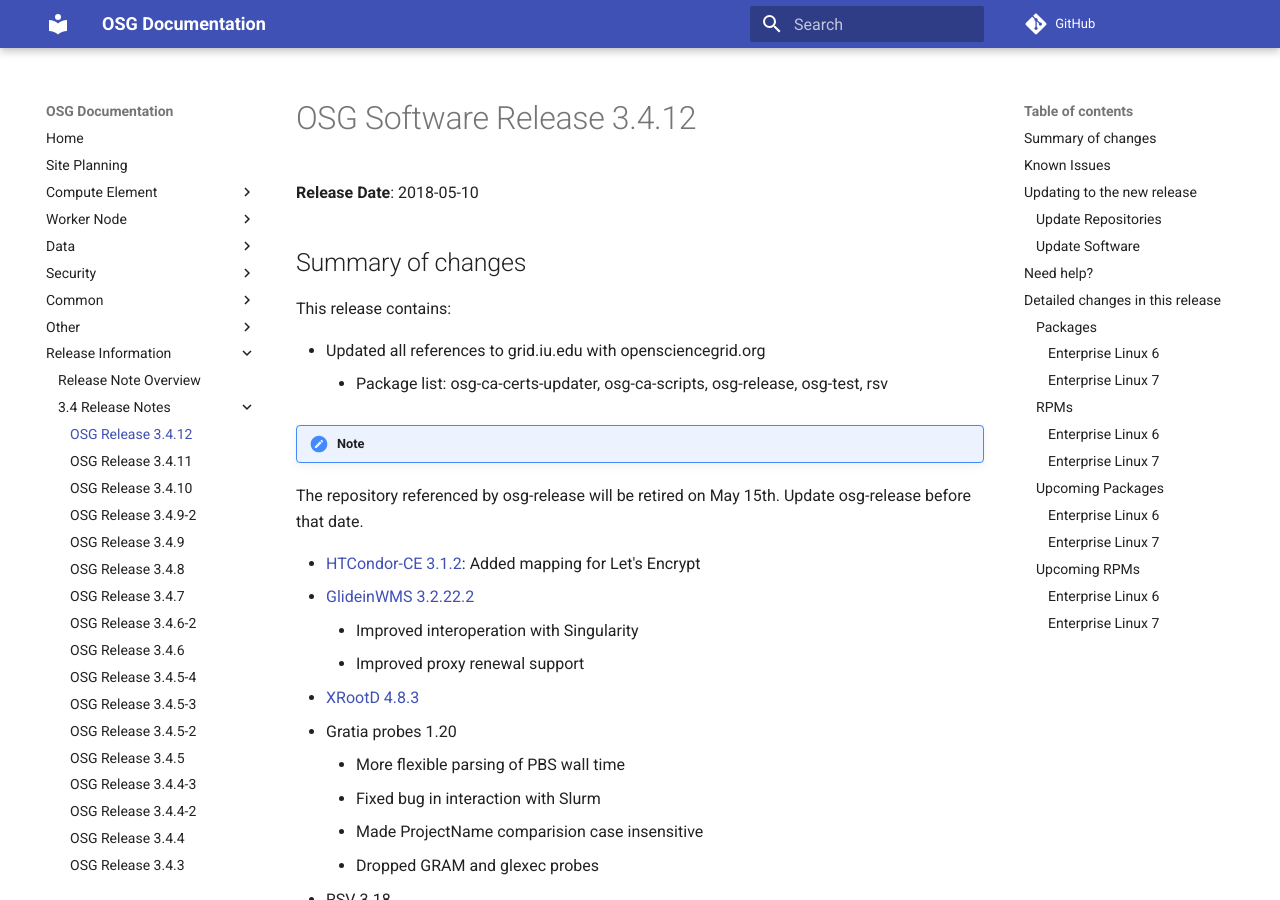
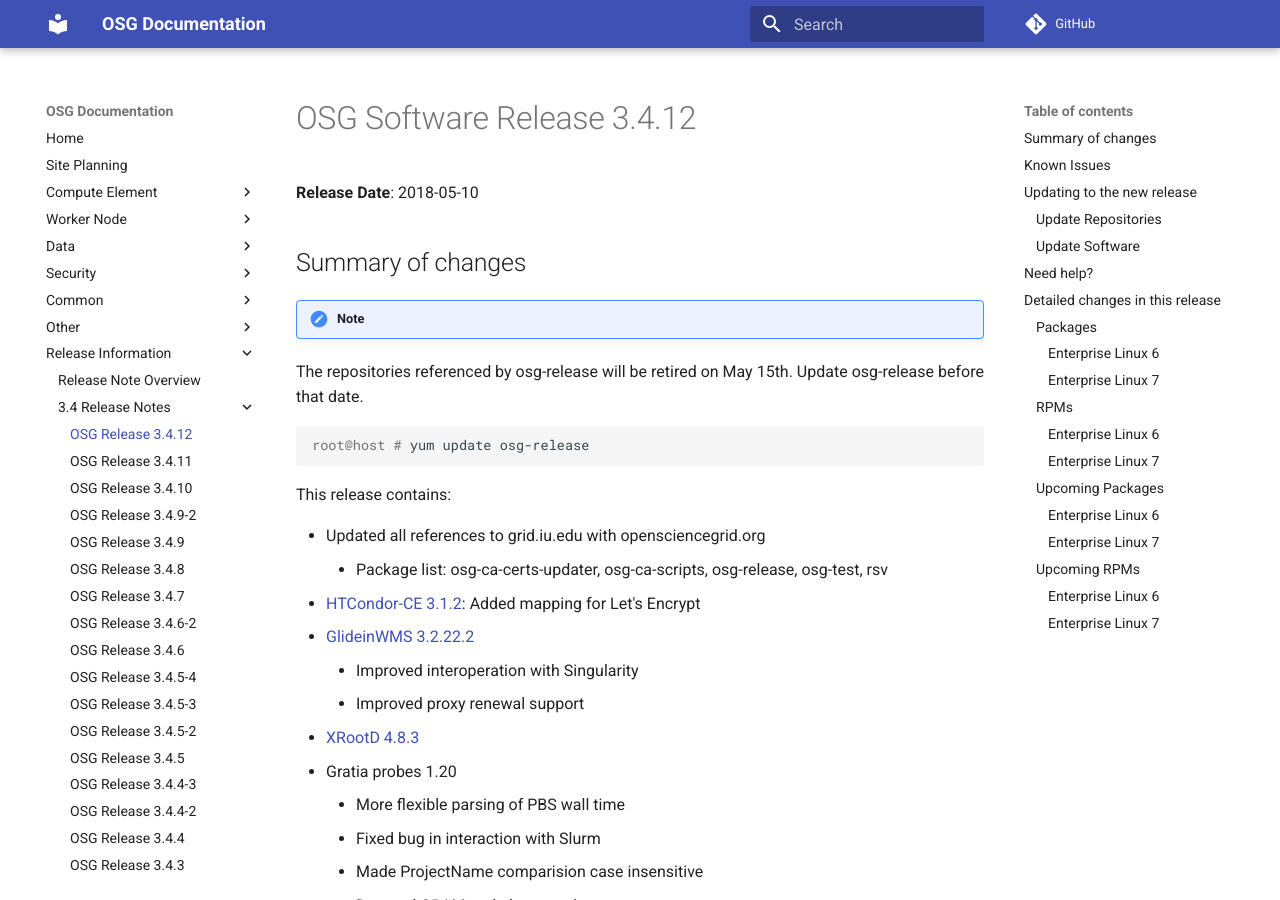
Before and after one commit to osg-htc/docs, an MkDocs documentation site: the page built from docs/release/3.4/release-3-4-12.md, in a window 1280 px wide and 900 px high. Built offline with MkDocs 1.6.1 and Material for MkDocs 9.7.7, drawn with Linux system fonts in a browser that asks for light colours; comment, search, counter and statistics services are not loaded; old or Windows-style settings are respelled for this version of MkDocs.

Commit message:
Add yum update command to for osg-release update

````diff
--- a/docs/release/3.4/release-3-4-12.md
+++ b/docs/release/3.4/release-3-4-12.md
@@ -6,14 +6,17 @@
 Summary of changes
 ------------------
 
+!!! note
+The repositories referenced by osg-release will be retired on May 15th. Update osg-release before that date.
+
+``` console
+root@host # yum update osg-release
+```
+
 This release contains:
 
 -   Updated all references to grid.iu.edu with opensciencegrid.org
     -   Package list: osg-ca-certs-updater, osg-ca-scripts, osg-release, osg-test, rsv
-
-!!! note
-The repository referenced by osg-release will be retired on May 15th. Update osg-release before that date.
-
 -   [HTCondor-CE 3.1.2](https://github.com/opensciencegrid/htcondor-ce/releases/tag/v3.1.2): Added mapping for Let's Encrypt
 -   [GlideinWMS 3.2.22.2](http://glideinwms.fnal.gov/doc.v3_2_22_2/history.html)
     -   Improved interoperation with Singularity
````
Also changed, not shown: docs/release/3.3/release-3-3-34.md (+7 -4 lines).
